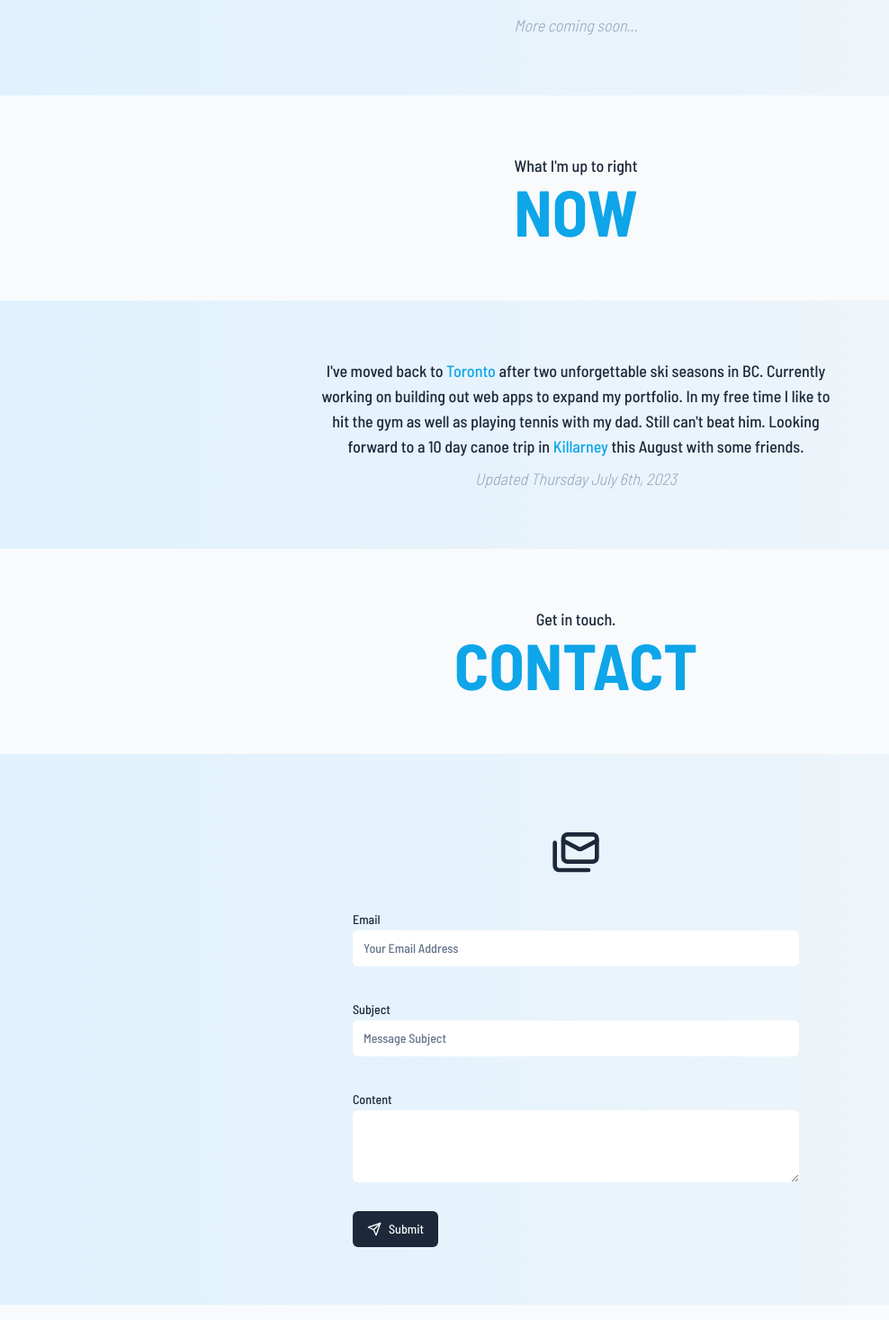
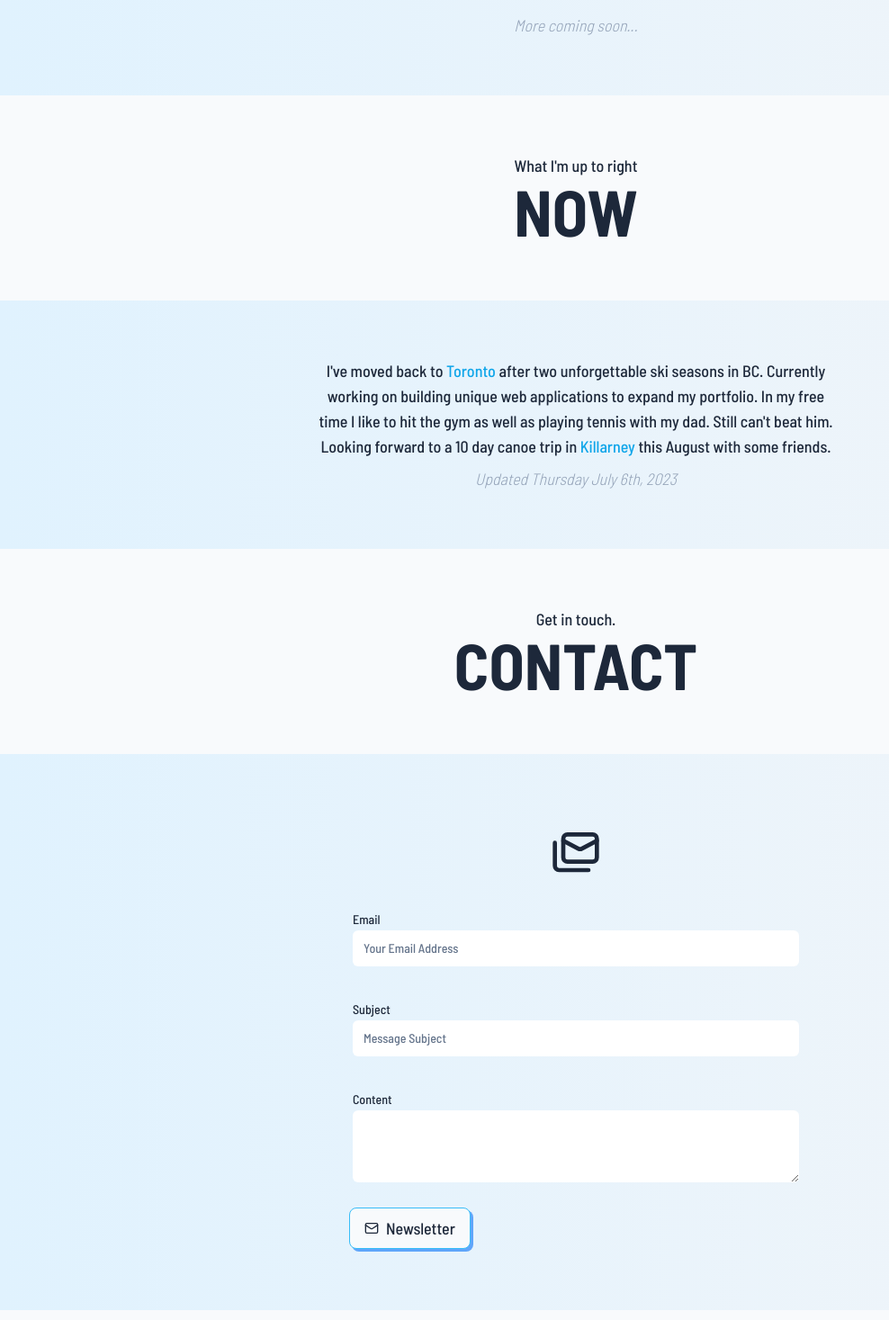
Before and after one commit to robharding/Portfolio2, a Next.js app: page / in a window 1280 px wide. Shown: the part 1330-2797 px from the top of the page at 90% size, without its empty margins (0-988 px from the left). Built offline with nearby package versions, Linux system fonts and the light colour scheme.

Commit message:
Custom button, change header colors

```diff
--- a/src/app/page.tsx
+++ b/src/app/page.tsx
@@ -79,9 +79,7 @@ export default async function Home() {
       </section>
       <section className="text-center p-16 bg-slate-50" id="projects">
         <p>Want to see more? Check out my</p>
-        <h1 className="text-6xl sm:text-7xl font-bold text-sky-500">
-          PROJECTS
-        </h1>
+        <h1 className="text-6xl sm:text-7xl font-bold ">PROJECTS</h1>
       </section>
       <section className="flex bg-gradient-to-r from-sky-100 to-slate-100 py-16 w-full">
         <div className="w-full flex flex-col gap-10 justify-center">
@@ -113,17 +111,17 @@ export default async function Home() {
       </section>
       <section className="text-center p-16 bg-slate-50">
         <p>What I&apos;m up to right</p>
-        <h1 className="text-6xl sm:text-7xl font-bold text-sky-500">NOW</h1>
+        <h1 className="text-6xl sm:text-7xl font-bold">NOW</h1>
       </section>
       <section className="flex bg-gradient-to-r from-sky-100 to-slate-100 py-16 px-10">
         <div className="mx-auto max-w-xl">
           <p className="text-center">
             I&apos;ve moved back to{" "}
             <span className="text-sky-500">Toronto</span> after two
-            unforgettable ski seasons in BC. Currently working on building out
-            web apps to expand my portfolio. In my free time I like to hit the
-            gym as well as playing tennis with my dad. Still can&apos;t beat
-            him. Looking forward to a 10 day canoe trip in{" "}
+            unforgettable ski seasons in BC. Currently working on building
+            unique web applications to expand my portfolio. In my free time I
+            like to hit the gym as well as playing tennis with my dad. Still
+            can&apos;t beat him. Looking forward to a 10 day canoe trip in{" "}
             <span className="text-sky-500">Killarney</span> this August with
             some friends.
           </p>
@@ -132,14 +130,12 @@ export default async function Home() {
           </p>
         </div>
       </section>
-      <section className="bg-gradient-to-r from-sky-100 to-slate-100">
+      <section className=" bg-gradient-to-r from-sky-100 to-slate-100">
         <div className="text-center p-16 bg-slate-50">
           <p>Get in touch.</p>
-          <h1 className="text-6xl sm:text-7xl font-bold text-sky-500">
-            CONTACT
-          </h1>
+          <h1 className="text-6xl sm:text-7xl font-bold">CONTACT</h1>
         </div>
-        <div className="px-10 max-w-xl m-auto py-16 flex flex-col gap-8">
+        <div className="px-10 max-w-xl m-auto flex flex-col gap-8 py-16">
           <Mails className="w-14 h-14 mt-4 mx-auto text-primary" />
           <ContactForm />
         </div>
--- a/src/components/ContactForm.tsx
+++ b/src/components/ContactForm.tsx
@@ -1,6 +1,6 @@
 "use client";
 
-import React, { FC } from "react";
+import React, { FC, useRef } from "react";
 import { useForm } from "react-hook-form";
 import { zodResolver } from "@hookform/resolvers/zod";
 import * as z from "zod";
@@ -17,7 +17,7 @@ import {
 } from "@/components/ui/form";
 import { Input } from "@/components/ui/input";
 import { Textarea } from "./ui/textarea";
-import { Send } from "lucide-react";
+import { Mail, Send } from "lucide-react";
 
 const formSchema = z.object({
   email: z.string().email(),
@@ -36,6 +36,14 @@ const ContactForm: FC<ContactFormProps> = ({}) => {
 
   const onSubmit = (values: FormData) => {
     console.log(values);
+  };
+
+  const buttonRef = useRef<HTMLButtonElement>(null);
+
+  const onFocus = async () => {
+    await setTimeout(() => {
+      buttonRef?.current?.blur();
+    }, 300);
   };
 
   return (
@@ -80,10 +88,14 @@ const ContactForm: FC<ContactFormProps> = ({}) => {
             </FormItem>
           )}
         />
-        <Button type="submit" className="">
-          <Send className="h-4 w-4 mr-2" />
-          Submit
-        </Button>
+        <button
+          ref={buttonRef}
+          onFocus={onFocus}
+          className="border-sky-400 border border-1 py-2 px-4 rounded-lg flex gap-2 select-none duration-200 shadow-custom focus:shadow-customFocus -translate-x-1 -translate-y-1 focus:translate-x-0 focus:translate-y-0 bg-slate-50 hover:bg-slate-100"
+        >
+          <Mail className="h-4 w-4 m-auto" />
+          Newsletter
+        </button>
       </form>
     </Form>
   );
--- a/tailwind.config.js
+++ b/tailwind.config.js
@@ -2,11 +2,11 @@
 module.exports = {
   darkMode: ["class"],
   content: [
-    './pages/**/*.{ts,tsx}',
-    './components/**/*.{ts,tsx}',
-    './app/**/*.{ts,tsx}',
-    './src/**/*.{ts,tsx}',
-	],
+    "./pages/**/*.{ts,tsx}",
+    "./components/**/*.{ts,tsx}",
+    "./app/**/*.{ts,tsx}",
+    "./src/**/*.{ts,tsx}",
+  ],
   theme: {
     container: {
       center: true,
@@ -16,6 +16,10 @@ module.exports = {
       },
     },
     extend: {
+      boxShadow: {
+        custom: "3px 3px 0px 0px #60a5fa",
+        customFocus: "1px 1px 0px 0px #60a5fa",
+      },
       colors: {
         border: "hsl(var(--border))",
         input: "hsl(var(--input))",
@@ -73,4 +77,4 @@ module.exports = {
     },
   },
   plugins: [require("tailwindcss-animate")],
-}
+};
```
